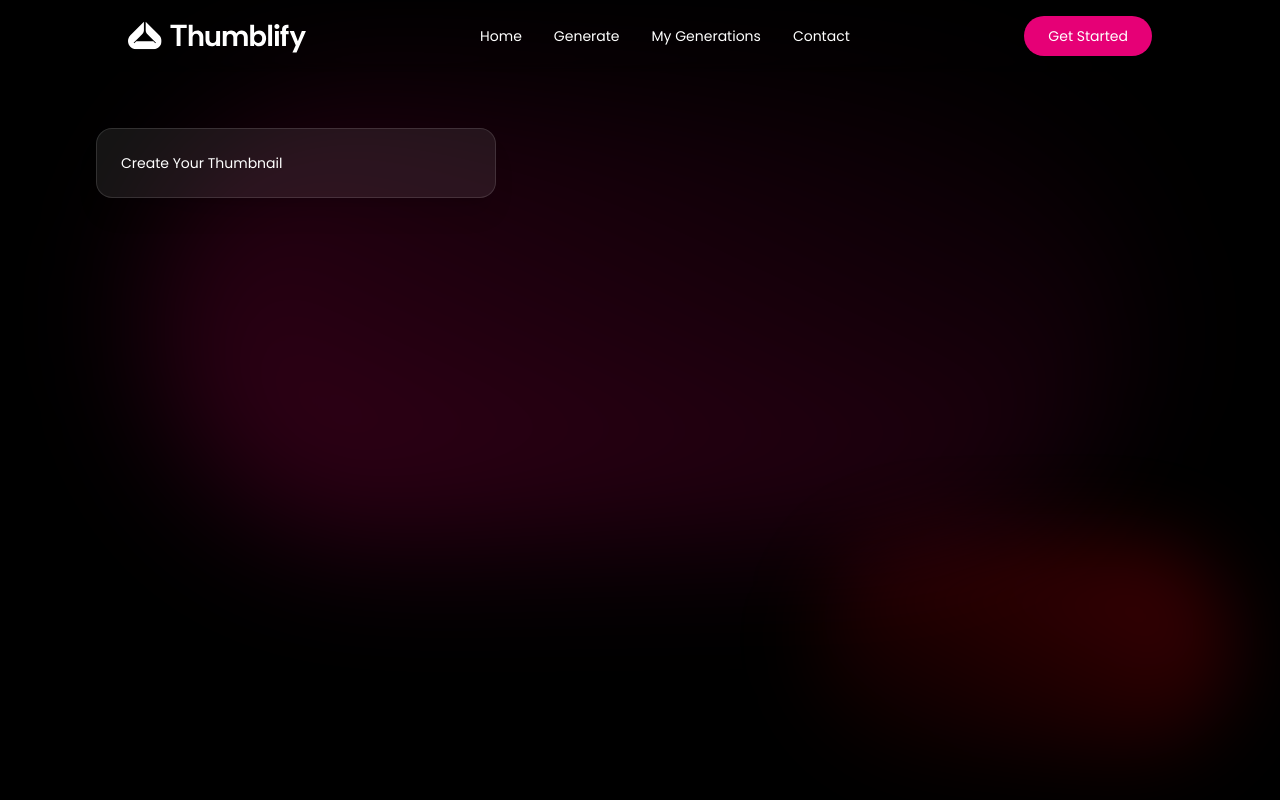
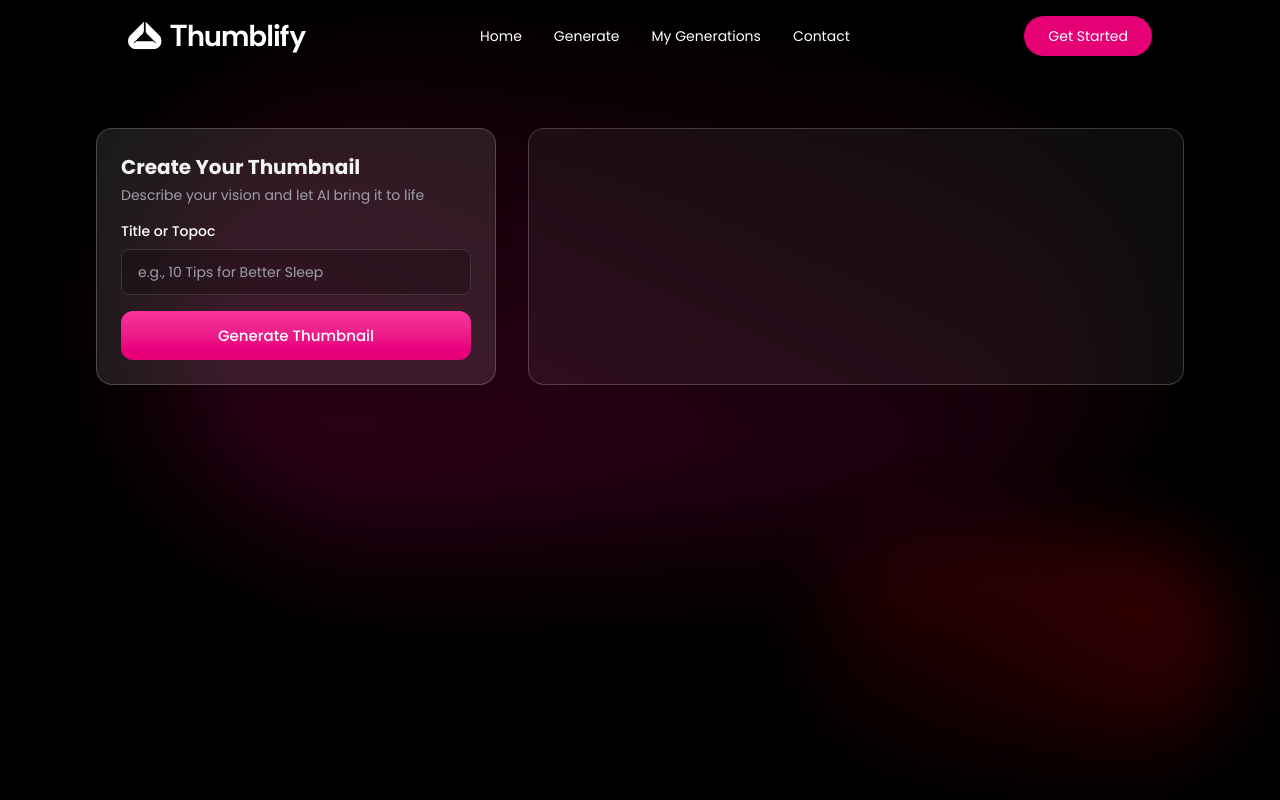
Before and after one commit to ishapanchal07/Thumbnail-Generator, a React (Vite) app in the folder client/: page /generate in a window 1280 px wide. Shown: the top 800 px of the page. Built offline with nearby package versions, Linux system fonts and the light colour scheme.

Commit message:
typo error

```diff
--- a/client/src/pages/Generate.tsx
+++ b/client/src/pages/Generate.tsx
@@ -1,38 +1,59 @@
-import { useParams } from "react-router-dom"
+import { useParams } from "react-router-dom";
 import { useState } from "react";
-import { IThumbnail } from "../assets/assets";
+import type { IThumbnail } from "../assets/assets";
 import SoftBackdrop from "../components/SoftBackdrop";
 
+const Generate = () => {
+  const { id } = useParams<{ id?: string }>();
 
-const Generate = () => {
-    const {id} = useParams();
-    const [title, setTitle] = useState('')
-    const [additionalDetails, setAdditionalDetails] = useState('')
-
-    const [thumbnail, setThumbnail] = useState<IThumbnail | null>(null)
-    const [loading, setLoading] = useState(false)
+  const [title, setTitle] = useState<string>("");
+  const [additionalDetails, setAdditionalDetails] = useState<string>("");
+  const [thumbnail, setThumbnail] = useState<IThumbnail | null>(null);
+  const [loading, setLoading] = useState<boolean>(false);
 
   return (
     <>
       <SoftBackdrop />
+
       <div className="pt-24 min-h-screen">
         <main className="max-w-6xl mx-auto px-4 sm:px-6 lg:px-8 py-8 pb-28 lg:pb-8">
           <div className="grid lg:grid-cols-[400px_1fr] gap-8">
+
             {/* LEFT PANEL */}
-                <div className={`space-y-6 ${id && 'pointer-events-none'}`}>
-                    <div className="p-6 rounded-2xl bg-white/8 border border-white/12 shadow-xl space-y-6">
+            <div className={`space-y-6 ${id ? "pointer-events-none" : ""}`}>
+              <div className="p-6 rounded-2xl bg-white/10 border border-white/20 shadow-xl space-y-4">
                 <div>
-                        <h2>Create Your Thumbnail</h2>
+                  <h2 className="text-xl font-bold text-zinc-100 mb-1">
+                    Create Your Thumbnail
+                  </h2>
+                  <p className="text-sm text-zinc-400">
+                    Describe your vision and let AI bring it to life
+                  </p>
+                </div>
+                <div className="space-y-5">
+                  {/* TITLE INPUT */}
+                  <div className="space-y-2">
+                    <label className="block text-sm font-medium">Title or Topoc</label>
+                    <input type="text" value={title} onChange={(e)=>setTitle(e.target.value)} maxLength={100} placeholder="e.g., 10 Tips for Better Sleep" className="w-full px-4 py-3 rounded-lg border border-white/12 bg-black/20 text-zinc-100 placeholder:text-zinc-400 focus:outline-none focus:ring-2 focus:ring-pink-500" />
                   </div>
                 </div>
+                {/* BUTTON */}
+                {!id && (
+                    <button className="text-[15px] w-full py-3.5 rounded-xl font-medium bg-gradient-to-b from-pink-500 to-pink-600 hover:from-pink-600 hover:to-pink-700 transition-colors disabled:cursor-not-allowed">
+                        {loading ? 'Generating...' : 'Generate Thumbnail '}
+                    </button>
+                )}
               </div>
+            </div>
+
             {/* RIGHT PANEL */}
-                <div></div>
+            <div className="rounded-2xl border border-white/20 bg-white/5"></div>
+
           </div>
         </main>
       </div>
     </>
-    )
-}
+  );
+};
 
-export default Generate
+export default Generate;
```
Also changed, not shown: 1 other file (tests, documents, lock files or other folders). Lines whose indentation alone changed are shown as unchanged.
